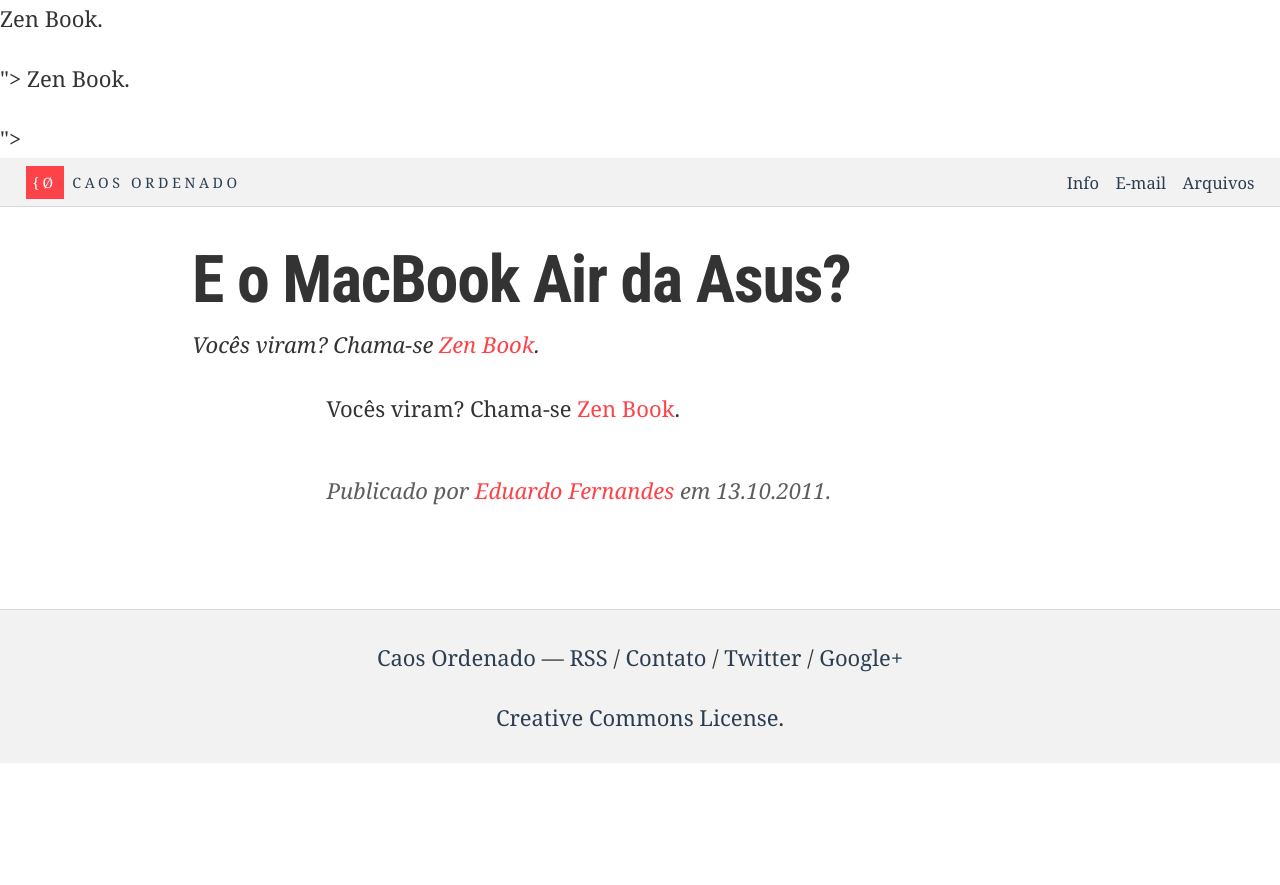
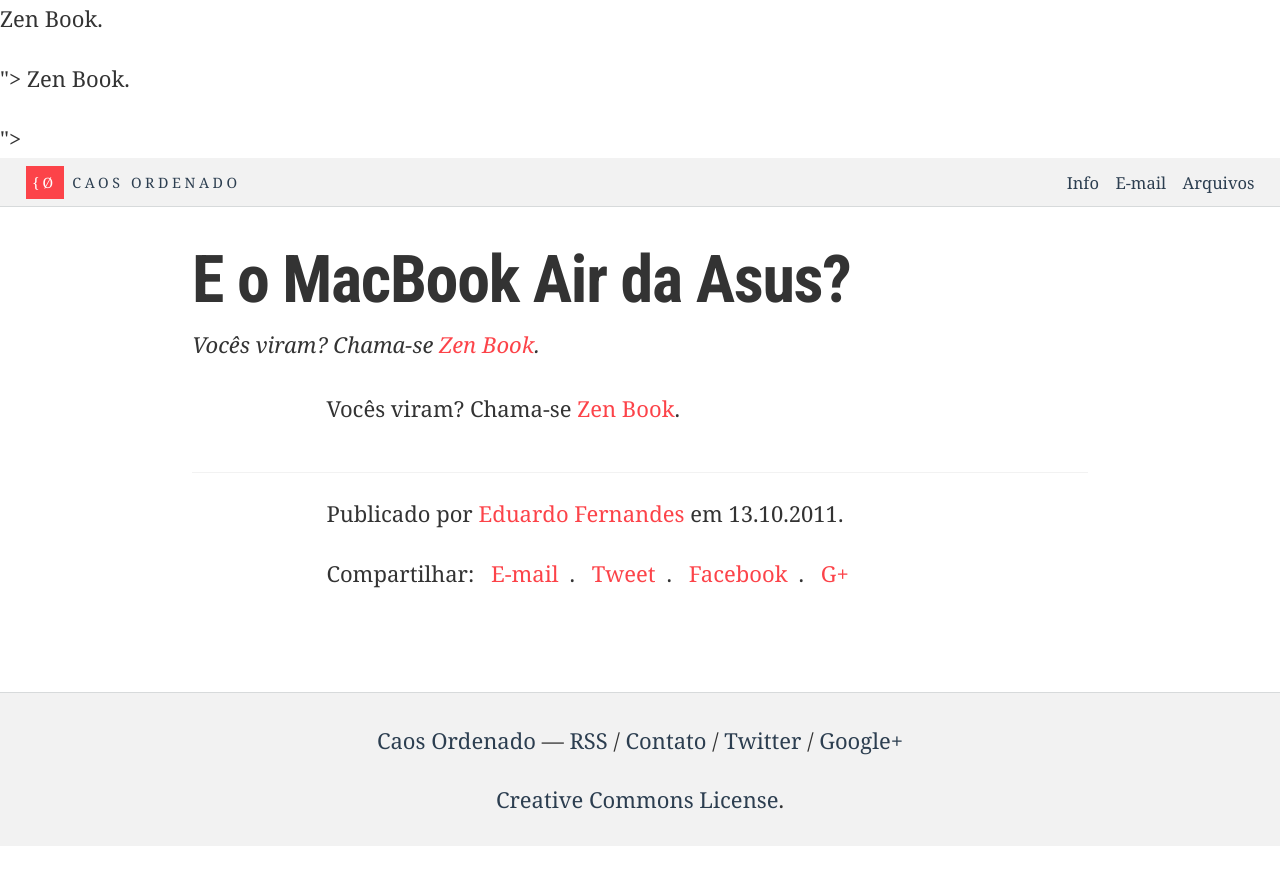
Before and after one commit to eduf/eduf.github.com, a Jekyll site: the page built from _posts/2011-10-13-e-o-macbook-air-da-asus.md, in a window 1280 px wide. Shown: the top 885 px of the page. Built offline with Jekyll 4.4.1, drawn with Linux system fonts in a browser that asks for light colours; nearby versions of some CDN libraries; comment, search, counter and statistics services are not loaded.

Commit message:
Compartilhar

```diff
--- a/_layouts/post.html
+++ b/_layouts/post.html
@@ -11,12 +11,17 @@
 		</h1>
 
 		<header class="excerpt" itemprop="description">{{ page.excerpt | markdownify }}</header>
-		<!--<img class="pageimg" src="{{ page.image }}" itemprop="image">-->
 
-				<span itemprop="articleBody">{{content}}</span>
+		<span itemprop="articleBody">{{content}}</span>
 
 		<footer class="entry-meta">
 			<p class="author vcard" itemprop="author" itemscope itemtype="http://schema.org/Person">Publicado por <span itemprop="name" class="fn"><a href="{{ site.url }}/info.html" title="Sobre Eduardo Fernandes" itemprop="url">Eduardo Fernandes</a></span> em <span datetime="{{ page.date| date:"%Y-%m-%d" }}" itemprop="datePublished">{{ page.date| date:"%d.%m.%Y" }}.</span></p>
+			<p>Compartilhar:&ensp;
+			<a href="mailto:?subject={{ page.title }}&body=http://caosordenado.com{{ page.url }}">E-mail</a>&ensp;.&ensp;
+			<a target="_blank" href="http://twitter.com/home?status={{ page.title }}&#160;http://caosordenado.com{{ page.url }}">Tweet</a>&ensp;.&ensp;
+			<a target="_blank" href="http://www.facebook.com/sharer/sharer.php?u=http://caosordenado.com{{ page.url }}">Facebook</a>&ensp;.&ensp;
+			<a target="_blank" href="https://plusone.google.com/_/+1/confirm?hl=en&url=http://caosordenado.com{{ page.url }}">G+</a>
+			</p>
 		</footer>
 
 		<ul>
```
Also changed, not shown: stylesheets/foundation.min.css, 1 other file.
